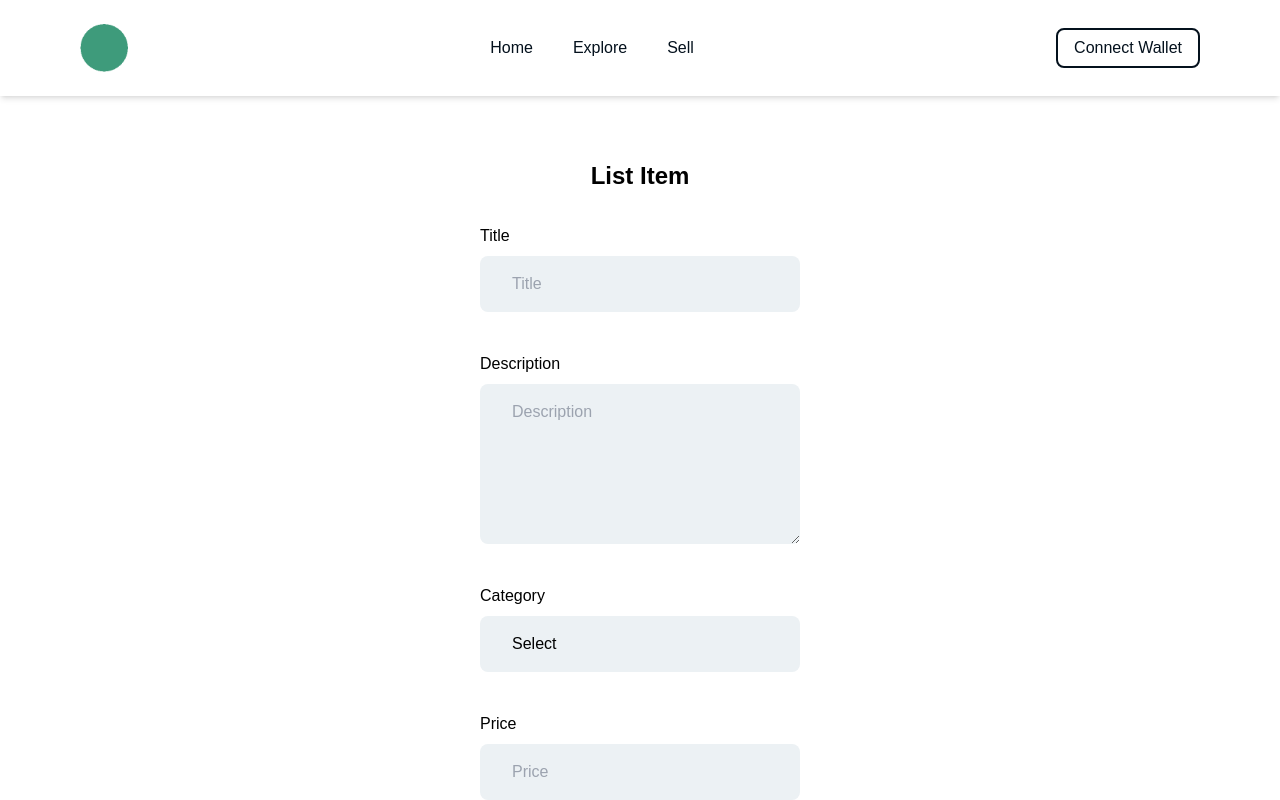
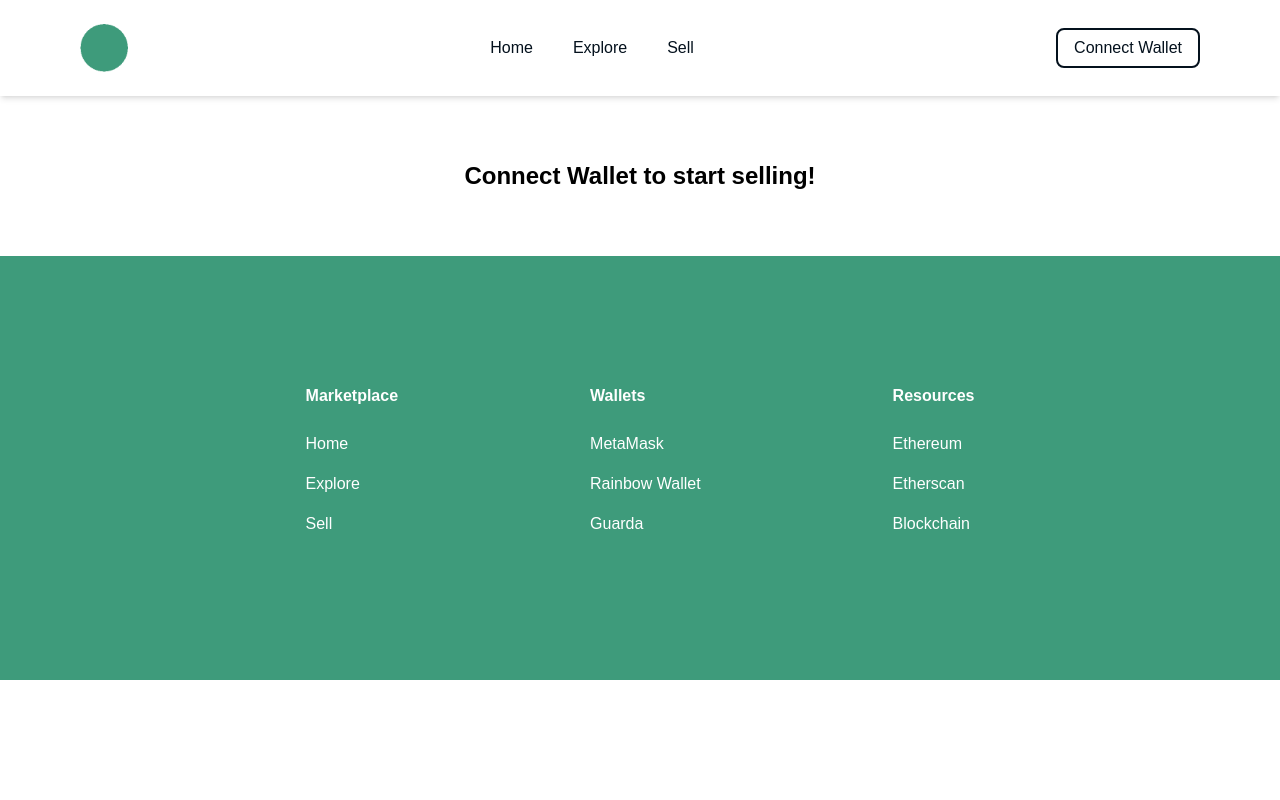
Before and after one commit to hassanuahmad/crypto-marketplace, a React (Create React App) app in the folder client/: page /sell in a window 1280 px wide. Shown: the top 800 px of the page. Built offline with nearby package versions, Linux system fonts and the light colour scheme.

Commit message:
sell page not shown if wallet is not connected

```diff
--- a/client/src/components/ConnectButton.js
+++ b/client/src/components/ConnectButton.js
@@ -1,5 +1,5 @@
 import Button from "./Button";
-import { useState, useContext } from "react";
+import { useContext } from "react";
 import { Link } from "react-router-dom";
 import WalletContext from "../contexts/WalletContext";
 
@@ -12,8 +12,9 @@ async function getAccount() {
 	return account;
 }
 
-const ConnectButton = ({className="", onClick=()=>{}}) => {
+const ConnectButton = ({ className = "", onClick = () => {} }) => {
 	const { accountAddress, setAccountAddress } = useContext(WalletContext);
+	const { setIsWalletConnected } = useContext(WalletContext);
 
 	const formatMobileWalletAddress = () => {
 		return `${accountAddress.substring(0, 7)}...${accountAddress.substring(
@@ -29,6 +30,7 @@ const ConnectButton = ({className="", onClick=()=>{}}) => {
 		) {
 			getAccount().then((response) => {
 				setAccountAddress(response);
+				setIsWalletConnected(true);
 			});
 		} else {
 			console.log("error");
--- a/client/src/components/Home Page/StartSellingSection.js
+++ b/client/src/components/Home Page/StartSellingSection.js
@@ -15,12 +15,11 @@ const StartSellingSection = () => {
 	];
 
 	const sellingInfoPadding = (index) => {
-		console.log(index);
-		if (index === sellingInfo.length-1) {
+		if (index === sellingInfo.length - 1) {
 			return 0;
 		}
 		return 14;
-	}
+	};
 
 	return (
 		<div className="pb-16">
@@ -29,7 +28,9 @@ const StartSellingSection = () => {
 				{sellingInfo.map((info, index) => (
 					<div
 						key={index}
-						className={`flex items-center pb-14 max-w-xs lg:pr-${sellingInfoPadding(index)}`}
+						className={`flex items-center pb-14 max-w-xs lg:pr-${sellingInfoPadding(
+							index
+						)}`}
 					>
 						<p className="pr-4 text-9xl font-bold outline-text text-white">
 							{index + 1}
--- a/client/src/contexts/WalletContext.js
+++ b/client/src/contexts/WalletContext.js
@@ -5,13 +5,18 @@ export default WalletContext;
 
 export const WalletProvider = ({ children }) => {
 	const [accountAddress, setAccountAddress] = useState("");
+	const [isWalletConnected, setIsWalletConnected] = useState(false);
 
 	const values = {
 		accountAddress,
 		setAccountAddress,
+		isWalletConnected,
+		setIsWalletConnected,
 	};
 
 	return (
-		<WalletContext.Provider value={values}>{children}</WalletContext.Provider>
+		<WalletContext.Provider value={values}>
+			{children}
+		</WalletContext.Provider>
 	);
 };
--- a/client/src/pages/Sell.js
+++ b/client/src/pages/Sell.js
@@ -1,9 +1,19 @@
 import ListItem from "../components/Sell Page/ListItem";
+import { useContext } from "react";
+import WalletContext from "../contexts/WalletContext";
 
 const Sell = () => {
+	const { isWalletConnected } = useContext(WalletContext);
+
 	return (
 		<div>
-			<ListItem />
+			{isWalletConnected ? (
+				<ListItem />
+			) : (
+				<div className="h-40 title3-text text-center py-16">
+					Connect Wallet to start selling!
+				</div>
+			)}
 		</div>
 	);
 };
```
